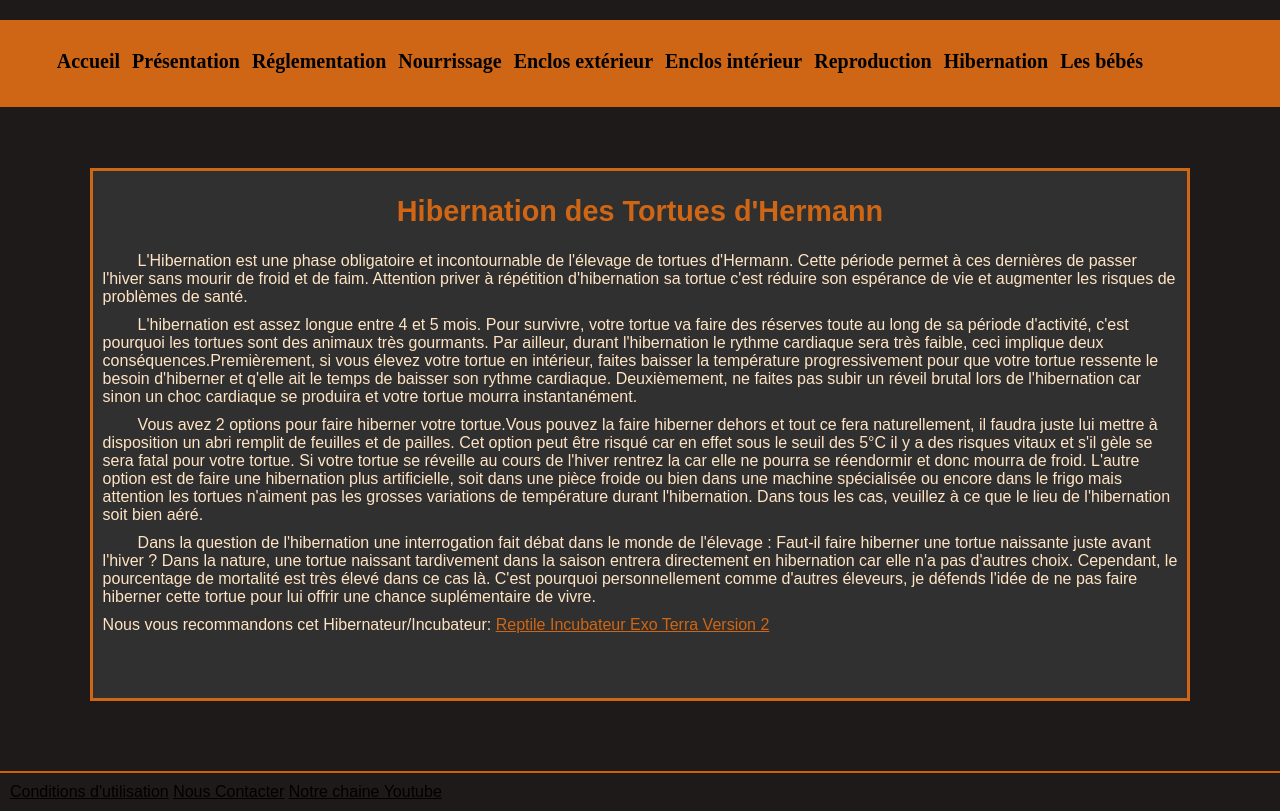
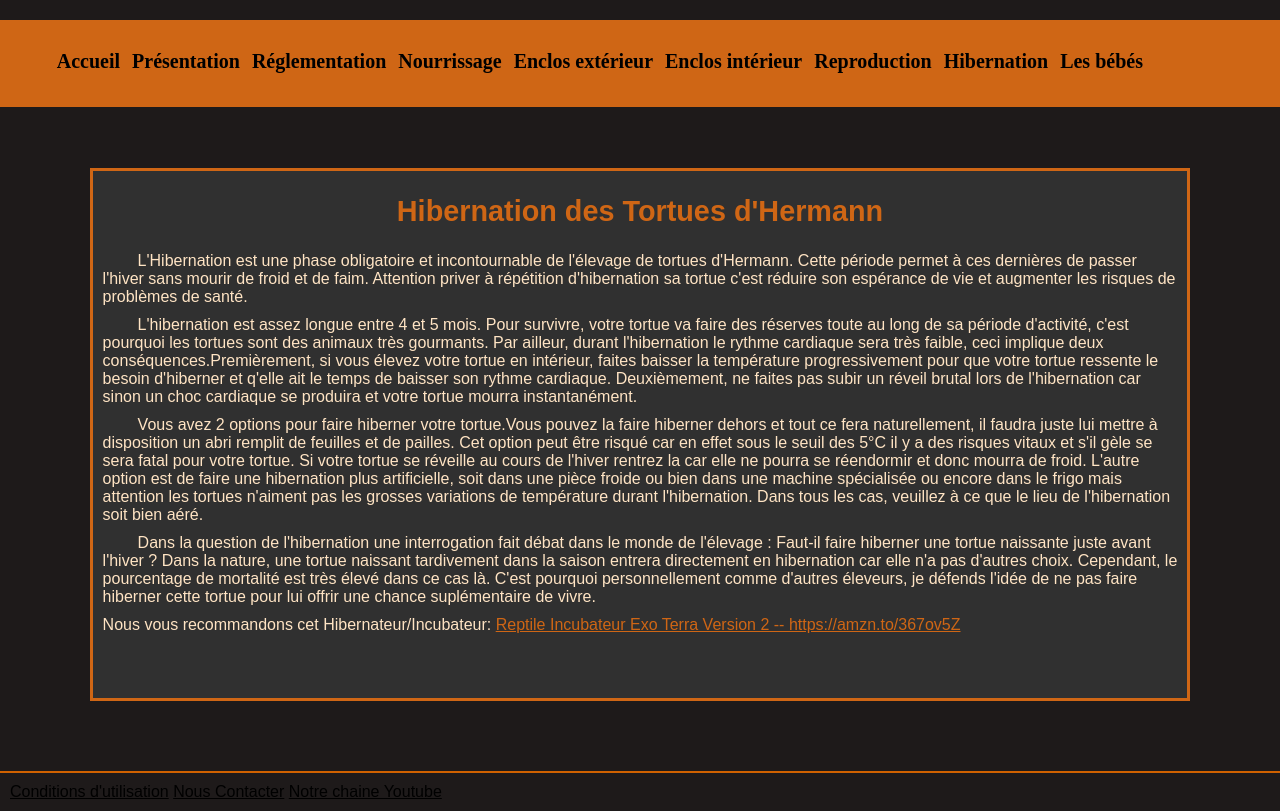
Before and after one commit to Hermann-Academie/Tortue-Hermann, a plain HTML site: page Hibernation.html in a window 1280 px wide. Drawn offline with Linux system fonts and the light colour scheme.

Commit message:
Update Hibernation.html

```diff
--- a/Hibernation.html
+++ b/Hibernation.html
@@ -48,7 +48,7 @@ Dans la question de l'hibernation une interrogation fait débat dans le monde de
 d'autres choix. Cependant, le pourcentage de mortalité est très élevé dans ce cas là. C'est pourquoi personnellement comme d'autres éleveurs, je défends l'idée de ne pas faire hiberner cette tortue pour lui offrir une chance suplémentaire de vivre.
 </p>
 <p>
-Nous vous recommandons cet Hibernateur/Incubateur: <a class="lientxt" href="https://amzn.to/367ov5Z">Reptile Incubateur Exo Terra Version 2</a>
+Nous vous recommandons cet Hibernateur/Incubateur: <a class="lientxt" href="https://amzn.to/367ov5Z">Reptile Incubateur Exo Terra Version 2 -- https://amzn.to/367ov5Z</a>
 </p>
 <br/>
  <br/>
```
